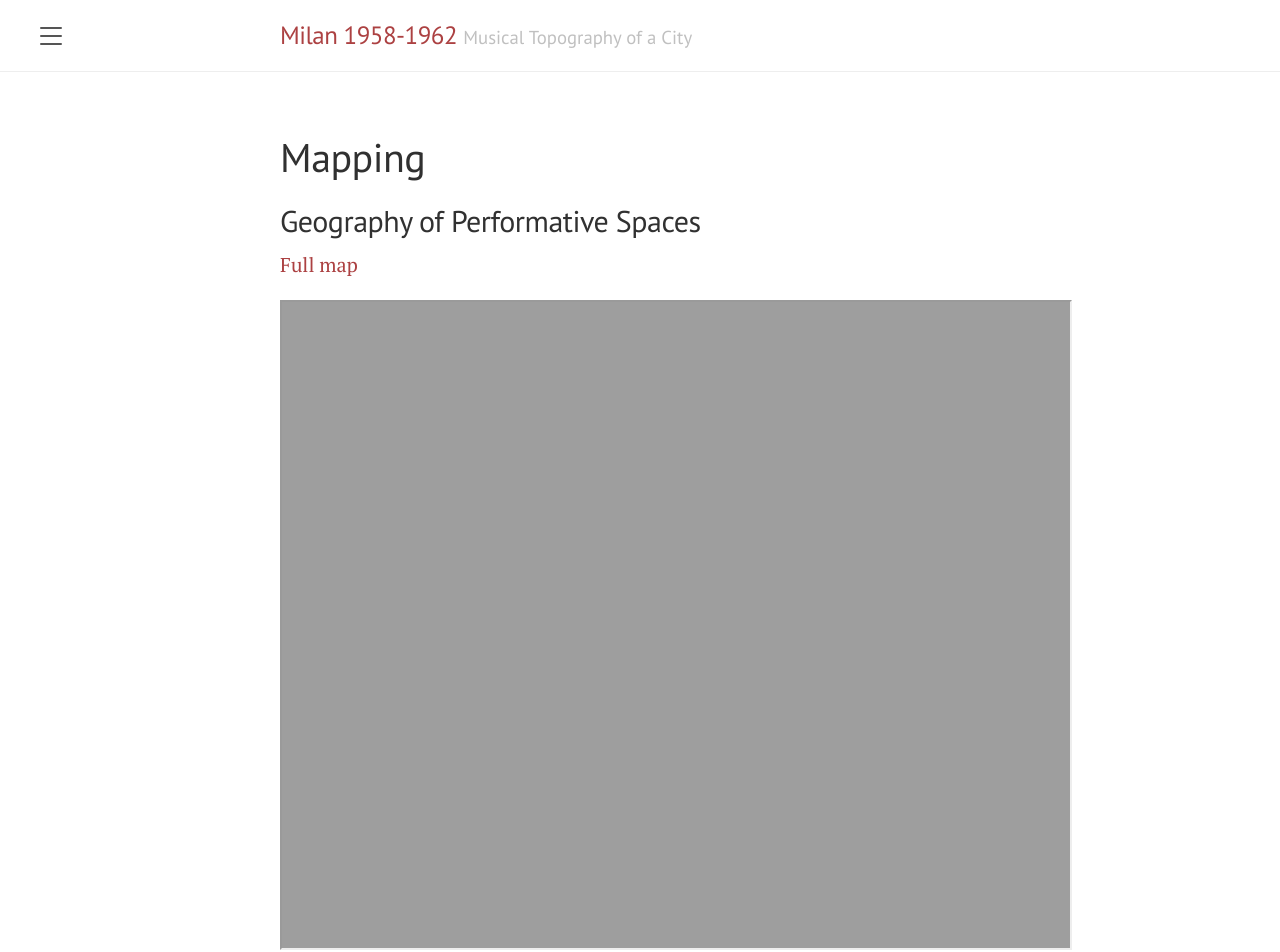
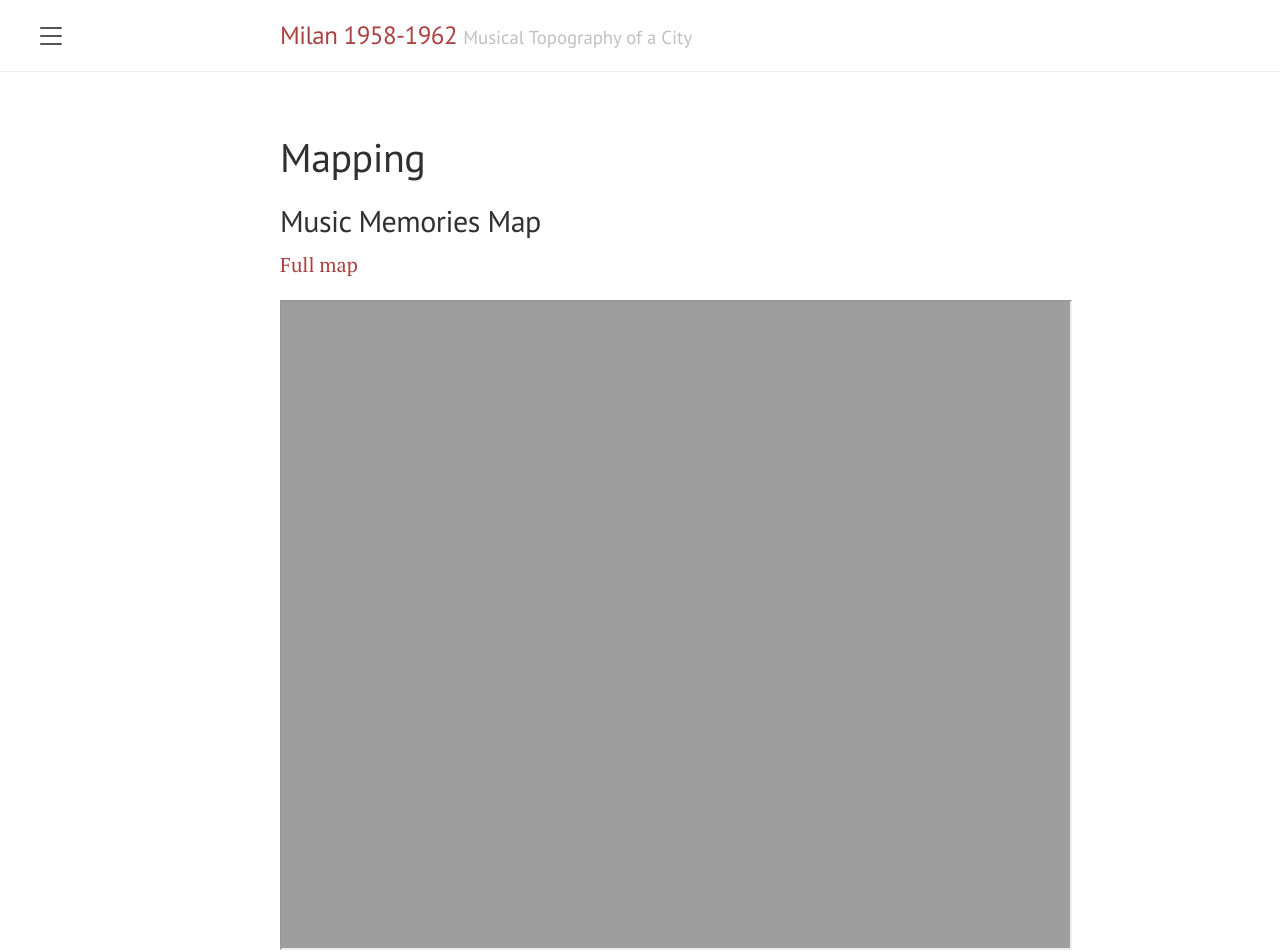
Before and after one commit to musictopography/musictopography.github.io, a Jekyll site: the page built from map.md, in a window 1280 px wide and 1400 px high. Shown: the top 952 px of the window. Built offline with Jekyll 4.4.1, drawn with Linux system fonts in a browser that asks for light colours; some of the changed text lies outside the part shown.

Commit message:
Update map.md

```diff
--- a/map.md
+++ b/map.md
@@ -2,6 +2,26 @@
 layout: page
 title: Mapping
 ---
+
+
+
+
+
+
+
+
+## Music Memories Map
+
+[Full map](https://musictopography.github.io/Milan_1958_1962_mmm/Milan_1958_1962_mmm.html)
+
+<iframe src="https://musictopography.github.io/Milan_1958_1962_mmm/Milan_1958_1962_mmm.html" width="110%" height="650"></iframe>
+
+## Performers Mobility Map
+
+[Full map](https://musictopography.github.io/Milan_1958_1962_pmm/Milan_1958_1962_pmm.html)
+
+<iframe src="https://musictopography.github.io/Milan_1958_1962_pmm/Milan_1958_1962_pmm.html" width="110%" height="650"></iframe>
+
 
 
 
```
